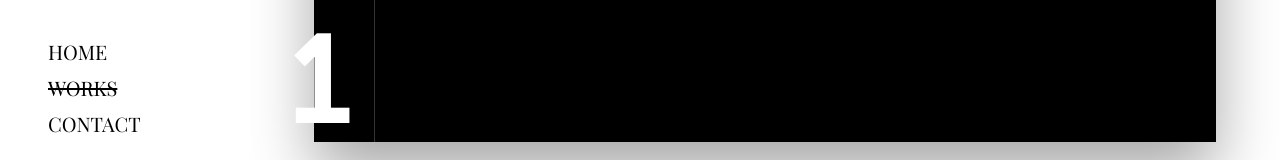
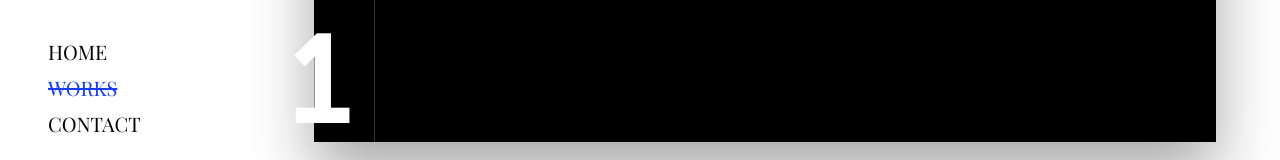
Before and after one commit to imsranka/portfolio-website, a Next.js app: page /works in a window 1280 px wide. Shown: the part 610-770 px from the top of the page. Built offline with nearby package versions, Linux system fonts and the light colour scheme.

Commit message:
change  link to anchor tag and delay mount

```diff
--- a/components/Navigation/Navigation.jsx
+++ b/components/Navigation/Navigation.jsx
@@ -1,11 +1,20 @@
 import React from "react";
-import Link from "next/link";
 import navStyles from "../../styles/Navigation.module.css";
 import { useRouter } from "next/router";
 
-const Navigation = () => {
+const Navigation = ({ setIsmounted }) => {
   const router = useRouter();
-  console.log(router);
+
+  const handleClick = (e) => {
+    e.preventDefault();
+    setIsmounted(false);
+    let { href } = e.target;
+    let mID = setTimeout(() => {
+      router.push(href);
+      setIsmounted(true);
+      clearInterval(mID);
+    }, 500);
+  };
 
   return (
     <nav className={navStyles.nav_wrapper}>
@@ -20,9 +29,11 @@ const Navigation = () => {
               : navStyles.nav_no_strike
           }`}
         >
-          <Link href="/">
-            <a>home</a>
-          </Link>
+          {/* <Link href="/"> */}
+          <a href={"/"} onClick={handleClick}>
+            home
+          </a>
+          {/* </Link> */}
         </span>
         {/* <span
           className={`${navStyles.nav_link} ${
@@ -42,9 +53,9 @@ const Navigation = () => {
               : navStyles.no_strike
           } navStyles.nav_link`}
         >
-          <Link href="/works">
-            <a>works</a>
-          </Link>
+          <a href={"/works"} onClick={handleClick}>
+            works
+          </a>
         </span>
         <span
           className={`${navStyles.nav_link} ${
@@ -53,9 +64,9 @@ const Navigation = () => {
               : navStyles.no_strike
           } navStyles.nav_link`}
         >
-          <Link href="/contact">
-            <a>contact</a>
-          </Link>
+          <a href={"/contact"} onClick={handleClick}>
+            contact
+          </a>
         </span>
       </div>
     </nav>
--- a/pages/_app.js
+++ b/pages/_app.js
@@ -1,18 +1,50 @@
-import React, { Fragment } from "react";
+import React, { Fragment, useEffect, useState } from "react";
+import Head from "next/head";
 import Navigation from "../components/Navigation/Navigation";
 import "../styles/globals.css";
 
+function useDelayUnmount(isMounted, delayTime) {
+  const [shouldRender, setShouldRender] = useState(false);
+
+  useEffect(() => {
+    let timeoutId;
+    if (isMounted && !shouldRender) {
+      console.log("if");
+      setShouldRender(true);
+    } else if (!isMounted && shouldRender) {
+      console.log("elif");
+      timeoutId = setTimeout(() => {
+        console.log("deltim");
+        setShouldRender(false);
+      }, delayTime);
+    }
+    return () => clearTimeout(timeoutId);
+  }, [isMounted, delayTime, shouldRender]);
+  return shouldRender;
+}
+
 function MyApp({ Component, pageProps }) {
-  console.log(pageProps);
+  const [isMounted, setIsmounted] = useState(true);
+  const shouldRenderChild = useDelayUnmount(isMounted, 500);
+
   return (
+    <>
+      <Head>
+        <meta name="viewport" content="width=device-width, initial-scale=1.0" />
+      </Head>
       <main className="grid">
-      <Navigation />
-      <div className="sr-wrapper">
+        <Navigation setIsmounted={setIsmounted} />
+        {shouldRenderChild && (
+          <div
+            className={`sr-wrapper ${isMounted === false ? "sr_remove" : null}`}
+          >
             <div className="sr-container">
               <Component {...pageProps} />
             </div>
           </div>
+        )}
       </main>
+    </>
   );
 }
 
--- a/styles/Navigation.module.css
+++ b/styles/Navigation.module.css
@@ -20,7 +20,7 @@ nav.nav_wrapper {
 }
 
 .nav_link:hover {
-  color: violet;
+  color: var(--link);
   /* text-decoration: underline; */
 }
 
@@ -43,6 +43,8 @@ nav.nav_wrapper {
 
 .nav_strike {
   text-decoration: line-through;
+  color: var(--link);
+  /* text-decoration-color: thistle; */
 }
 
 .nav_no_strike {
```
Lines whose indentation alone changed are shown as unchanged.
